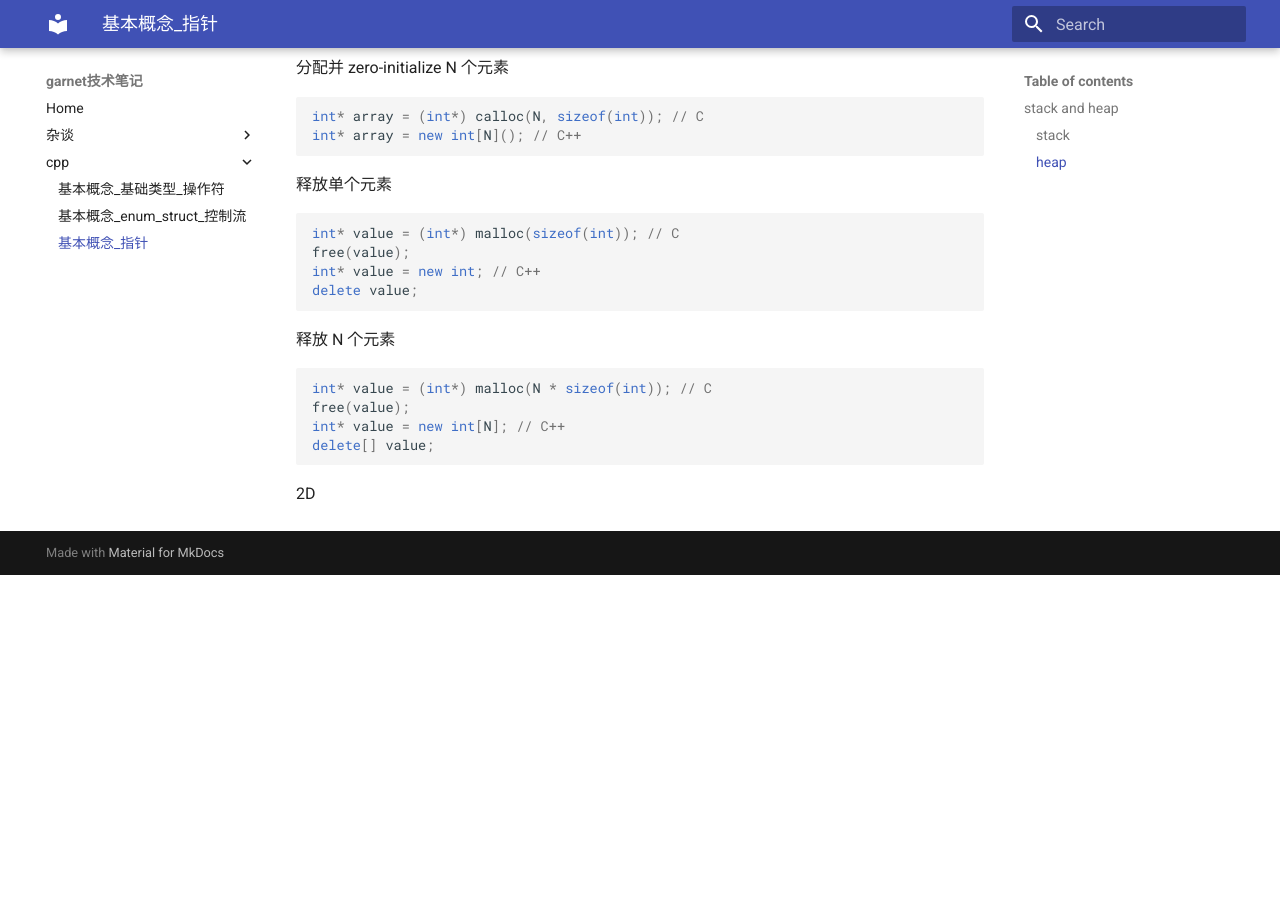
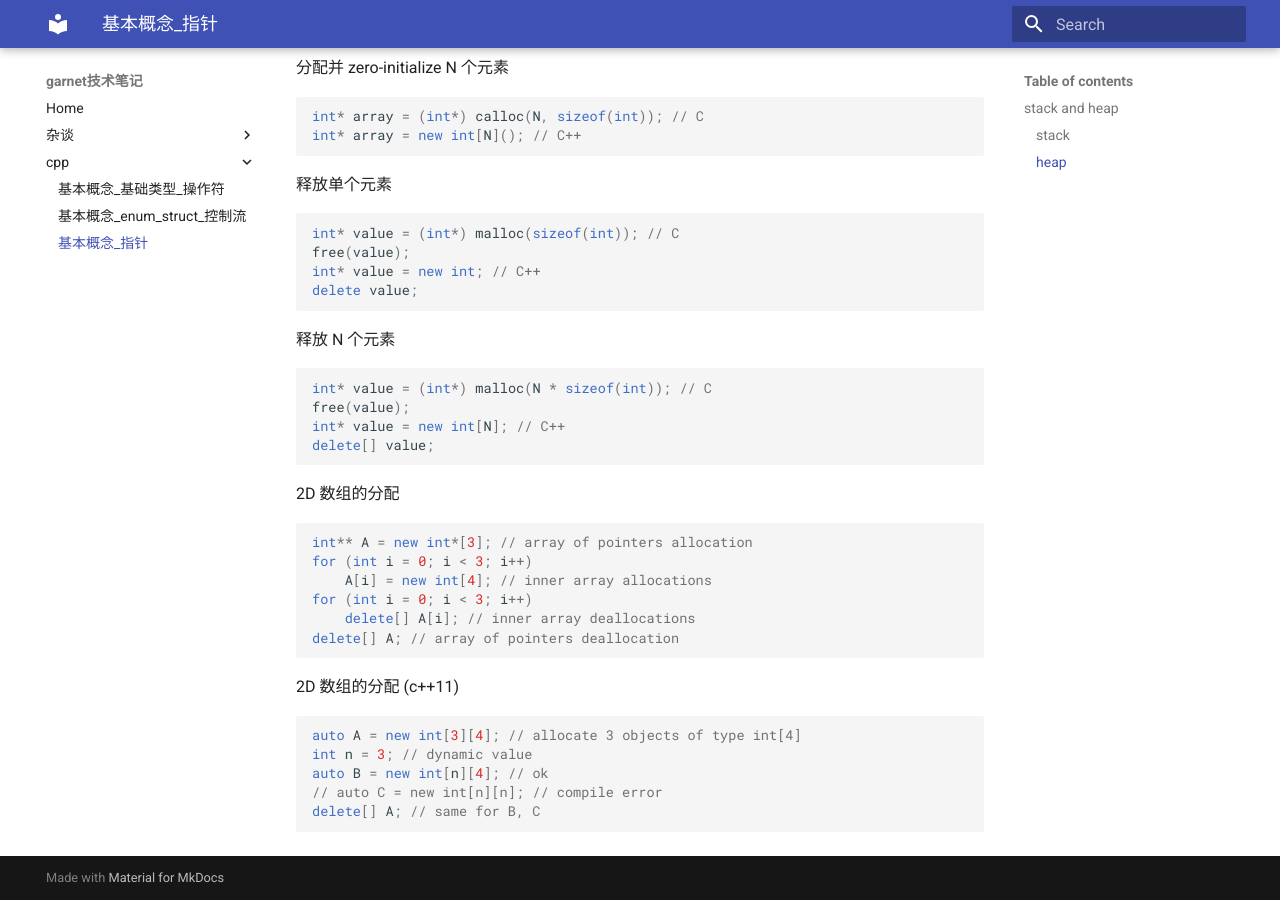
Before and after one commit to ymma98/technotes, an MkDocs documentation site: the page built from docs/cpp/基本概念_指针.md, in a window 1280 px wide and 900 px high, scrolled down 2879 px. Built offline with MkDocs 1.6.1 and Material for MkDocs 9.7.7, drawn with Linux system fonts in a browser that asks for light colours; before the commit the page ends 3454 px from its top, so only the background shows below that.

Commit message:
docs/cpp/基本概念_指针.md updated from https://stackedit.cn/

````diff
--- a/docs/cpp/基本概念_指针.md
+++ b/docs/cpp/基本概念_指针.md
@@ -116,7 +116,24 @@ free(value);
 int* value = new int[N]; // C++
 delete[] value;
 ```
-2D
+2D 数组的分配
+```cpp
+int** A = new int*[3]; // array of pointers allocation
+for (int i = 0; i < 3; i++)
+	A[i] = new int[4]; // inner array allocations
+for (int i = 0; i < 3; i++)
+	delete[] A[i]; // inner array deallocations
+delete[] A; // array of pointers deallocation
+```
+2D 数组的分配 (c++11)
+```cpp
+auto A = new int[3][4]; // allocate 3 objects of type int[4]
+int n = 3; // dynamic value
+auto B = new int[n][4]; // ok
+// auto C = new int[n][n]; // compile error
+delete[] A; // same for B, C
+```
+
 
 
 
````
Also changed, not shown: other parts of docs/cpp/基本概念_指针.md (+4 -4 lines).
